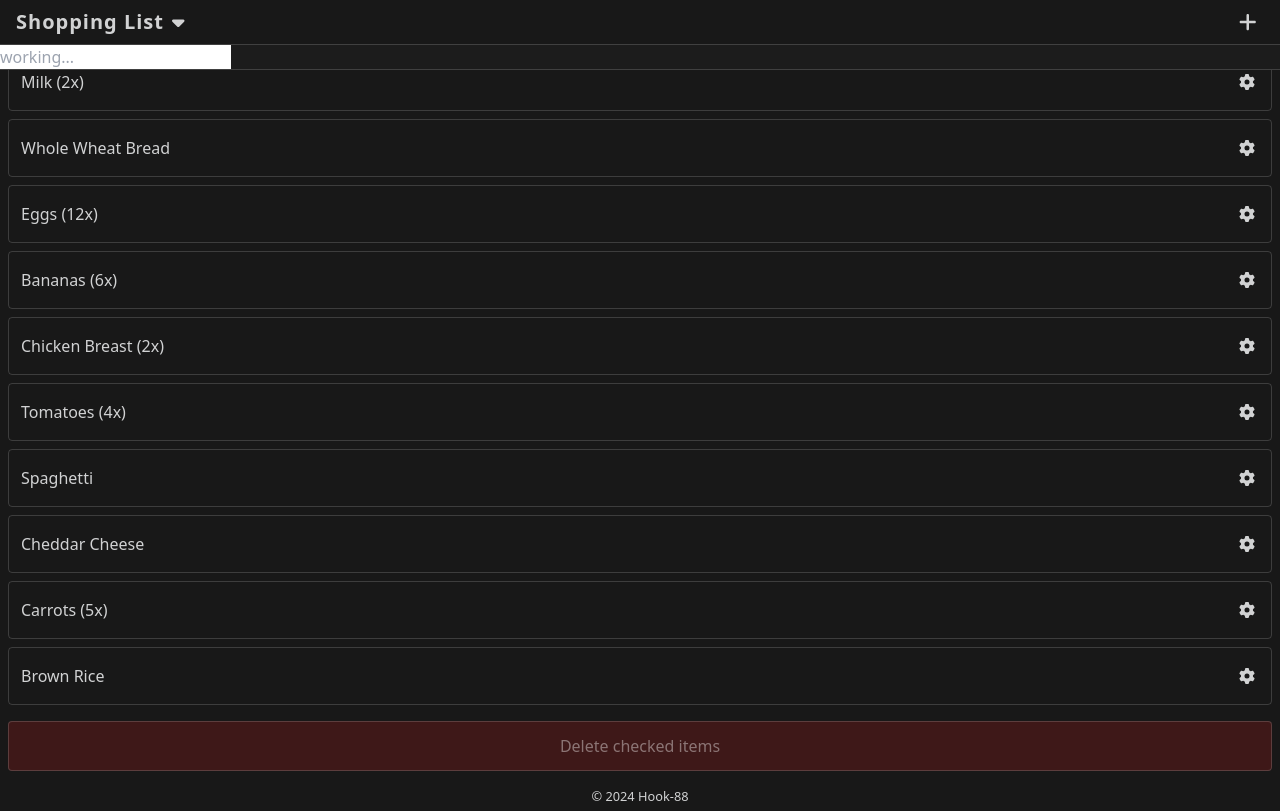
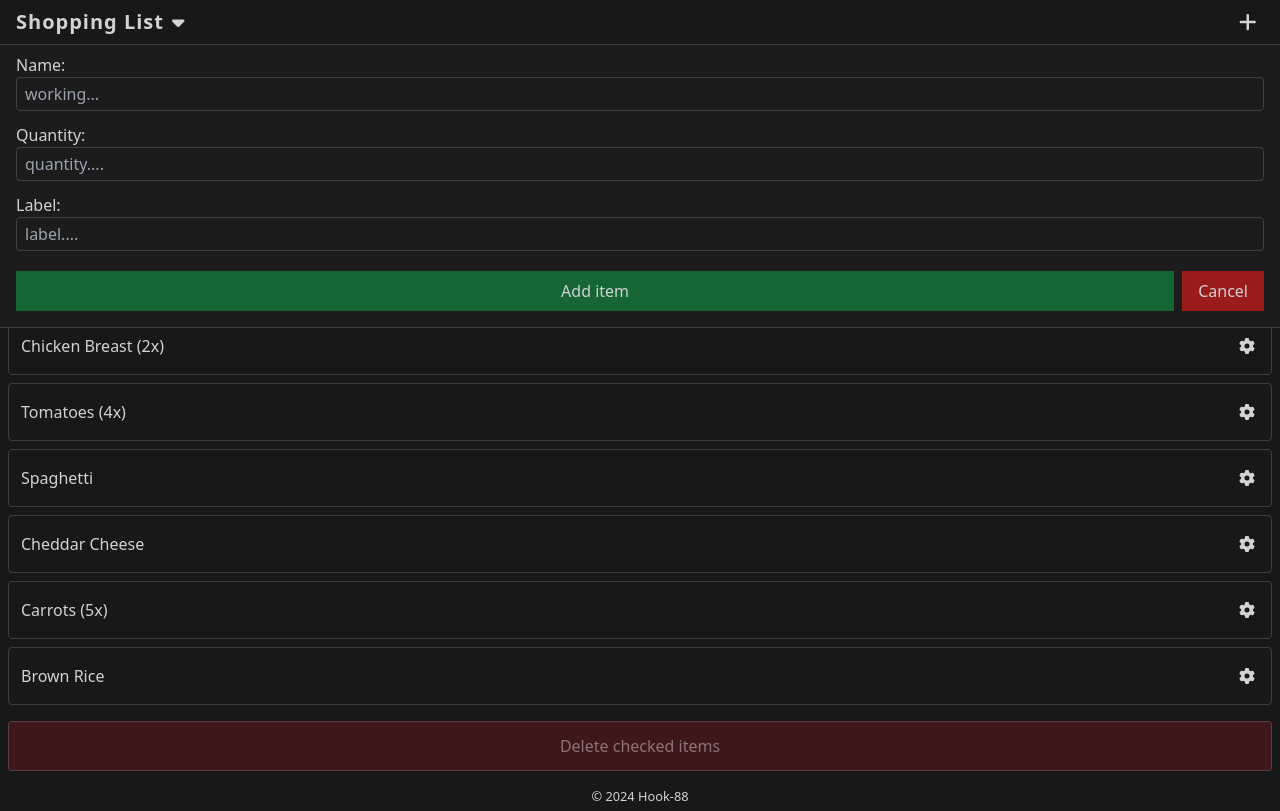
Before and after one commit to Hook-88/shopping-list, a Vue app: page / in a window 1280 px wide. Built offline with nearby package versions, Linux system fonts and the light colour scheme; the HTML template or start-up script is replaced by a standard one.

Commit message:
add basic styles and markup for form

```diff
--- a/src/App.vue
+++ b/src/App.vue
@@ -8,10 +8,37 @@ import { RouterLink, RouterView } from 'vue-router'
 
     <RouterView />
     <dialog open class="mt-11 w-full bg-[#1c1c1c] border-t border-b border-[#d1d2d3]/20">
-      <form>
-        <input type="text" placeholder="working...">
+      <form class="text-[#d1d2d3] px-4 flex flex-col py-2 gap-3 pb-4">
+        <div>
+          <label>Name:</label>
+          <br />
+          <input type="text" placeholder="working..."
+            class="w-full px-2 py-1 rounded border border-[#d1d2d3]/20 bg-transparent">
+        </div>
+
+        <div>
+          <label>Quantity:</label>
+          <br />
+          <input type="number" placeholder="quantity...."
+            class="w-full px-2 py-1 rounded border border-[#d1d2d3]/20 bg-transparent">
+        </div>
+
+        <div>
+          <label>Label:</label>
+          <br />
+          <input type="text" placeholder="label...."
+            class="w-full px-2 py-1 rounded border border-[#d1d2d3]/20 bg-transparent">
+        </div>
+
+        <div class="flex gap-2 mt-2">
+          <button class="flex-grow bg-green-800 py-2 px-4">Add item</button>
+          <button class="bg-red-800 py-2 px-4">Cancel</button>
+        </div>
       </form>
     </dialog>
+
+
+
     <footer class="text-center p-1">
       <small>&copy; 2024 Hook-88</small>
     </footer>
```
